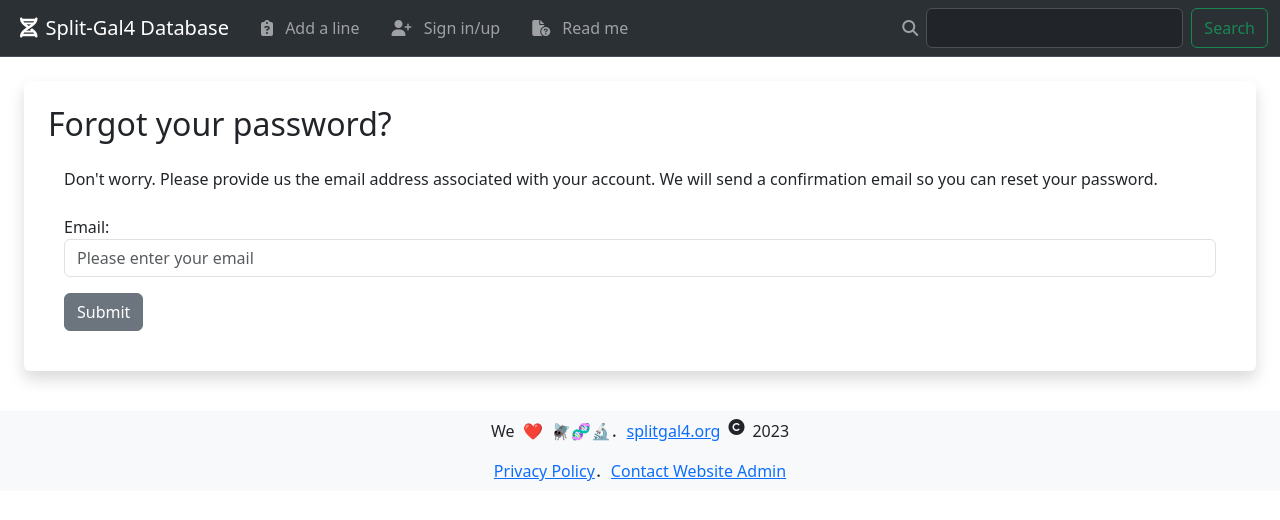
After one commit to chenyenchung/splitgal4.org, a Django app: page /members/pw_forget in a window 1280 px wide. The commit adds this page. Shown: the top 520 px of the page. Run offline with Django 4.2, Linux system fonts and the light colour scheme; parts of the project's set-up code (start-up, migrations or seed data) failed here and were passed over.

Commit message:
Implement password reset with email validation

```diff
--- a/members/forms.py
+++ b/members/forms.py
@@ -1,6 +1,7 @@
 from django.contrib.auth.forms import UserCreationForm, UserChangeForm, PasswordChangeForm
 from django.core.exceptions import ValidationError
 from django import forms
+from django.forms import ModelForm
 from .models import CustomUser
 
 User = CustomUser
@@ -149,10 +150,11 @@ class CustomUserChangeForm(UserChangeForm):
     def clean(self):
         init_email = self.initial["email"]
         email = self.cleaned_data.get('email')
+
         if email != init_email and User.objects.filter(email=email).exists():
-            raise ValidationError(
-                "Email: This email has been used to register an account."
-            )
+            self.add_error("email", ValidationError(
+                "This email has been used to register an account.", code = "Email"
+                ))
         return self.cleaned_data
 
 class CustomPasswordChangeForm(PasswordChangeForm):
@@ -162,3 +164,19 @@ class CustomPasswordChangeForm(PasswordChangeForm):
         self.fields['old_password'].widget.attrs['class'] = 'form-control'
         self.fields['new_password1'].widget.attrs['class'] = 'form-control'
         self.fields['new_password2'].widget.attrs['class'] = 'form-control'
+
+
+class EmailPasswordResetForm(ModelForm):
+    email = forms.EmailField(
+        widget=forms.EmailInput(
+            attrs={
+                'class': 'form-control',
+                'placeholder': 'Please enter your email',
+            }
+        )
+    )
+    class Meta:
+        model = User
+        fields = (
+            'email',
+        )
--- a/members/templates/login.html
+++ b/members/templates/login.html
@@ -22,6 +22,8 @@
   </form>
   <div class="form-floating mt-3">
     New to this site? <a href="{% url 'register' %}">Sign up</a> for an account.
+    <span>．</span>
+    <a href="{% url 'pw_forget' %}">Forget password?</a>
   </div>
 
 </div>
--- /dev/null
+++ b/members/templates/pw_forget.html
@@ -0,0 +1,21 @@
+{% extends 'base.html' %}
+
+{% block content %}
+<div class="shadow p-4 bg-body rounded">
+  <h2>Forgot your password?</h2>
+
+  <form action="" method=POST class="m-3">
+    {% csrf_token %}
+
+    <div class="form-floating">
+    <div class="my-4">
+      Don't worry. Please provide us the email address associated with your account.
+      We will send a confirmation email so you can reset your password.
+    </div>
+      {{ form.as_p }}
+    <input type="submit" value="Submit" class="btn btn-secondary">
+    </div>
+  </form>
+</div>
+
+{% endblock %}
--- a/members/urls.py
+++ b/members/urls.py
@@ -9,4 +9,6 @@ urlpatterns = [
     path('activate/<uidb64>/<token>', views.activate, name='activate'),
     path('user_update/<username>', views.user_update, name='user_update'),
     path('pw_update/<username>', views.pw_update, name='pw_update'),
+    path('pw_forget', views.pw_forget, name='pw_forget'),
+    path('reset/<uidb64>/<token>', views.pw_reset, name='reset'),
 ]
--- a/members/views.py
+++ b/members/views.py
@@ -3,8 +3,8 @@ from django.contrib.auth import authenticate, login, logout, get_user_model
 from members.models import CustomUser
 from django.contrib import messages
 from django.utils.safestring import mark_safe
-from django.contrib.auth.forms import PasswordChangeForm
-from .forms import CustomUserCreationForm, CustomUserChangeForm, CustomPasswordChangeForm
+from django.contrib.auth.forms import SetPasswordForm
+from .forms import CustomUserCreationForm, CustomUserChangeForm, CustomPasswordChangeForm, EmailPasswordResetForm
 
 from django.template.loader import render_to_string
 from django.contrib.sites.shortcuts import get_current_site
@@ -70,7 +70,7 @@ def user_register(request):
 def activateEmail(request):
     user = request.user
     mail_subject = 'Welcome to splitgal4.org'
-    message = render_to_string('template_activate_account.html', {
+    message = render_to_string('activate_account.html', {
         'user': user.username,
         'domain': get_current_site(request).domain,
         'uid': urlsafe_base64_encode(force_bytes(user.pk)),
@@ -81,7 +81,7 @@ def activateEmail(request):
     email = EmailMessage(mail_subject, message, to=[to_email])
     if email.send():
       messages.success(
-        request, f'Dear {user}, please go to you email ({to_email}) \
+        request, f'Dear {user}, please go to your email ({to_email}) \
           inbox and click on received activation link to confirm and complete \
           the registration. If you don\'t see it in a few minutes, please check \
           your spam folder.'
@@ -121,7 +121,7 @@ def user_update(request, username):
             form.save()
             messages.success(request, ('Your account have been updated.'))
         else:
-            messages.error(request, (form.errors['__all__']))
+            messages.error(request, (form.errors))
     else:
         form = CustomUserChangeForm(instance=this_user)
 
@@ -137,3 +137,85 @@ def pw_update(request, username):
          'form': form,
          'this_user': this_user
       })
+
+def pw_forget(request):
+    if request.method == "POST":
+        form = EmailPasswordResetForm(request.POST)
+        if form.is_valid():
+            email = form.cleaned_data['email']
+            pwresetEmail(request, email)
+            return redirect('home')
+        else:
+            messages.error(request, (form.errors))
+    else:
+        form = EmailPasswordResetForm()
+
+    return render(request, 'pw_forget.html', {
+         'form': form,
+      })
+
+def pwresetEmail(request, email):
+    try:
+        user = CustomUser.objects.get(email=email)
+        mail_subject = 'Reset your password for splitgal4.org'
+        message = render_to_string('password_reset.html', {
+            'user': user.username,
+            'domain': get_current_site(request).domain,
+            'uid': urlsafe_base64_encode(force_bytes(user.pk)),
+            'token': account_activation_token.make_token(user),
+            'protocol': 'https' if request.is_secure() else 'http'
+        })
+        to_email = user.email
+        email = EmailMessage(mail_subject, message, to=[to_email])
+        email.send()
+    except:
+        pass
+
+    # Always show the info, so people cannot tell whether an email exist
+    # or not.
+    messages.success(
+        request, (
+            "If the email was used for an account, a reset link would be \
+            sent to your inbox. If you don\'t see it in a few minutes, \
+            please check your spam folder."
+        )
+    )
+
+    return redirect('home')
+
+def pw_reset(request, uidb64, token):
+    User = get_user_model()
+
+    try:
+        uid = force_str(urlsafe_base64_decode(uidb64))
+        user = User.objects.get(pk=uid)
+    except(TypeError, ValueError, OverflowError, User.DoesNotExist):
+        user = None
+
+    if user is not None and account_activation_token.check_token(user, token):
+        if request.method == "POST":
+            form = SetPasswordForm(user=user, data={
+                'uid': uid,
+                'token': token,
+                'new_password1': request.POST['new_password1'],
+                'new_password2': request.POST['new_password2'],
+            })
+            if form.is_valid():
+                form.save()
+                messages.success(request, (
+                    "Your password has been successfully reset. \
+                    Please try to log in."
+                ))
+                return redirect('home')
+            else:
+                messages.error(request, (
+                    form.errors
+                ))
+        else:
+            form = SetPasswordForm(user=user)
+        return render(request, 'pw_forget.html', {
+         'form': form,
+      })
+    else:
+        messages.error(request, 'Reset link is invalid.')
+    return redirect('home')
--- a/splitgal4db/settings.py
+++ b/splitgal4db/settings.py
@@ -161,4 +161,4 @@ EMAIL_HOST_USER = get_secret('EMAIL_HOST_USER', secrets)
 EMAIL_PORT = get_secret('EMAIL_PORT', secrets)
 EMAIL_USE_TLS = True
 
-PASSWORD_RESET_TIMEOUT = 14400
+PASSWORD_RESET_TIMEOUT = 1800
```
Also changed, not shown: members/templates/password_reset.html (added, +14 -0 lines).
